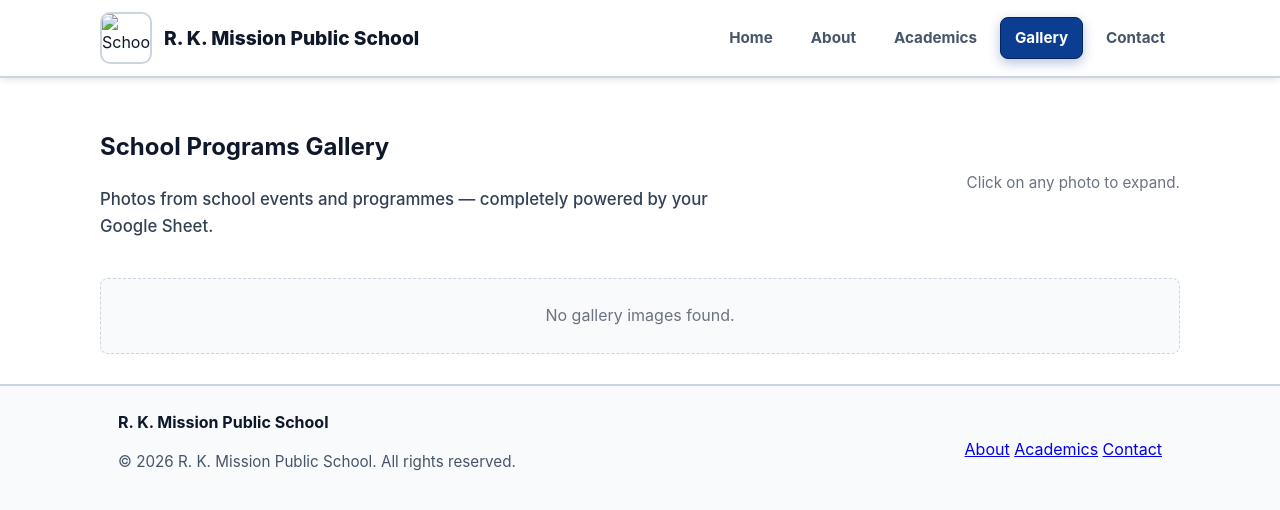
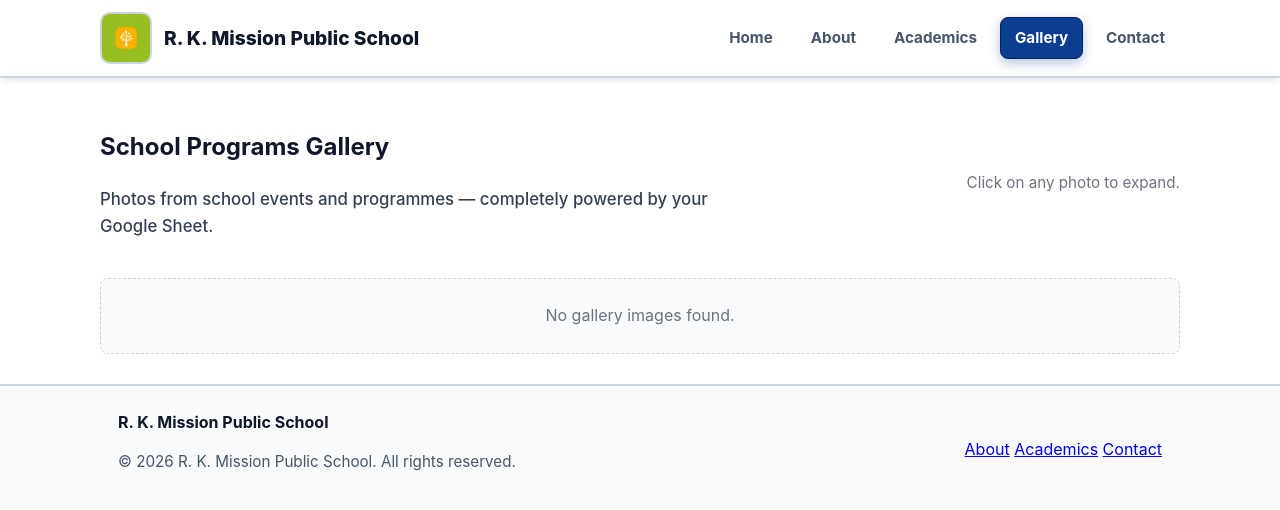
Before and after one commit to aryanbarnvanshi-dev/testing, a plain HTML site: page gallery.html in a window 1280 px wide. Drawn offline with Linux system fonts and the light colour scheme; no server answers.

Commit message:
Update gallery.html

```diff
--- a/gallery.html
+++ b/gallery.html
@@ -129,7 +129,7 @@
   <header class="site-header">
     <div class="container header-inner">
       <a class="brand" href="index.html">
-        <img src="assets/logo.png" alt="School logo" class="logo" />
+        <img src="logo.png" alt="School logo" class="logo" />
         <span class="brand-name" data-en="R. K. Mission Public School" data-hi="आर. के. मिशन पब्लिक स्कूल">R. K. Mission Public School</span>
       </a>
       <button id="nav-toggle" class="nav-toggle" aria-label="Toggle navigation"><span></span><span></span><span></span></button>
```
